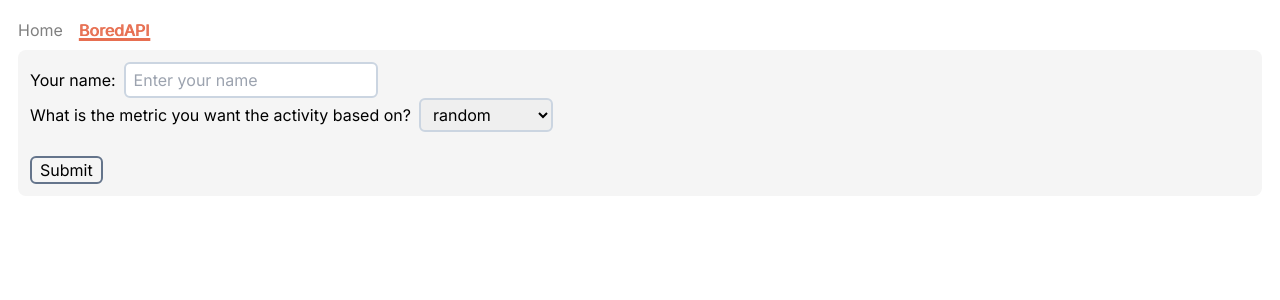
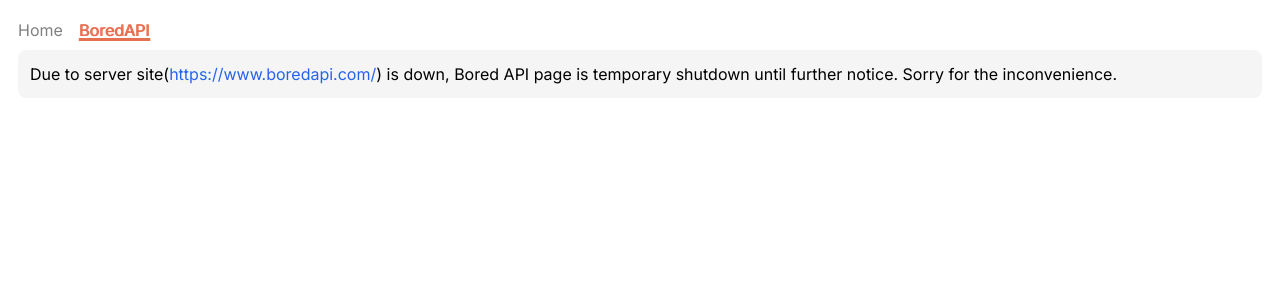
Before and after one commit to lok020/i-am-bored, a Next.js app: page /BoredAPI in a window 1280 px wide. Shown: the top 300 px of the page. Built offline with nearby package versions, Linux system fonts and the light colour scheme.

Commit message:
temporary replace bored api page into a shutdown text until server is fixed

```diff
--- a/app/BoredAPI/page.tsx
+++ b/app/BoredAPI/page.tsx
@@ -15,8 +15,9 @@
 
     return (
         <boredAPIContext.Provider value={{fetchData, setFetchData, localData, setLocalData}}>
-            <BoredAPIForm />
-            {fetchData && <BoredAPIResult />}
+            Due to server site(<a href="https://www.boredapi.com/" className="text-blue-600 hover:text-blue-800 visited:text-purple-600" target="_blank">https://www.boredapi.com/</a>) is down, Bored API page is temporary shutdown until further notice. Sorry for the inconvenience.
+            {/* <BoredAPIForm />
+            {fetchData && <BoredAPIResult />} */}
         </boredAPIContext.Provider>
     );
 }
--- a/components/Molecules/BoredAPIForm.js
+++ b/components/Molecules/BoredAPIForm.js
@@ -52,7 +52,7 @@
     }
 
     const fetchData = async() => {
-        const basedUrl = "http://www.boredapi.com/api/activity";
+        const basedUrl = "https://www.boredapi.com/api/activity";
 
         // get the additional query based on picked activity
         let additionalURL = "";
```
